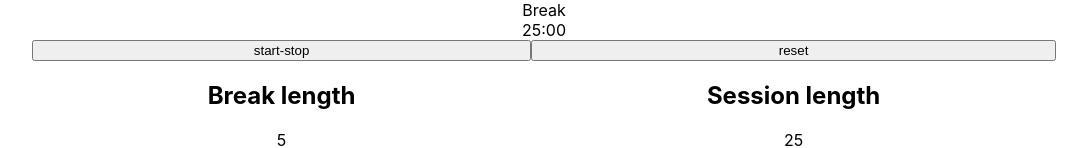
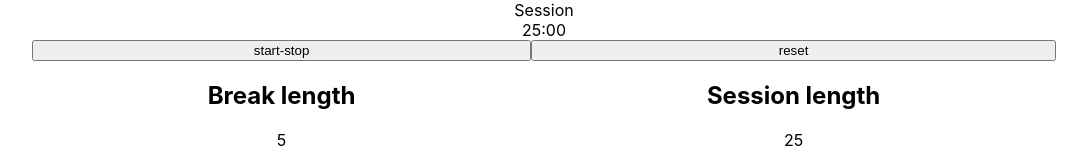
Before and after one commit to Mejsun/pomodoro, a React (Create React App) app: page / in a window 1280 px wide. Shown: the top 148 px of the page, without its empty margins (96-1183 px from the left). Built offline with nearby package versions, Linux system fonts and the light colour scheme.

Commit message:
switching between session and break when timer reaches 00:00

```diff
--- a/src/App.js
+++ b/src/App.js
@@ -5,31 +5,40 @@ function App() {
   const [breakLength, setBreakLength] = useState(5);
   const [sessionLength, setSessionLength] = useState(25);
   const [seconds, setSeconds] = useState(0);
-  const [minutes, setMinutes] = useState(25);
+  const [minutes, setMinutes] = useState(sessionLength);
   const [pause, setPause] = useState(true);
-  //const [timeLeft, setTimeLeft] = useState([minutes, seconds])
-  const [tracker, setTracker] = useState('Break')
+  const [type, setType] = useState('Session')
 
   const handleBrIncrement = ()=> {
     if(breakLength >= 0 && breakLength < 60){
     setBreakLength(breakLength+1)
+    if(type === 'Break'){
+      setMinutes(breakLength+1)
+    }
     }
   }
   const handleBrDecrement = ()=> {
     if(breakLength > 1 && breakLength < 60){
     setBreakLength(breakLength-1)
+    if(type === 'Break'){
+      setMinutes(breakLength-1)
+    }
     }
   }
   const handleSeIncrement = ()=> {
     if(sessionLength >= 0 && sessionLength < 60){
       setSessionLength(sessionLength+1)
-      setMinutes(sessionLength+1)
+      if(type === 'Session'){
+        setMinutes(sessionLength+1)
+      }
     }
   }
   const handleSeDecrement = () => {
     if(sessionLength > 1 && sessionLength < 60){
-    setSessionLength(sessionLength-1)
-    setMinutes(sessionLength-1)
+      setSessionLength(sessionLength-1)
+      if(type === 'Session'){
+      setMinutes(sessionLength-1)
+      }
     }
   }
   const clearAll = () => {
@@ -37,7 +46,7 @@ function App() {
     setSessionLength(25)
     setSeconds(0)
     setMinutes(25)
-    setTracker('Break')
+    setType('Session')
     setPause(true)
   }
   const togglePause = () => {
@@ -50,34 +59,26 @@ function App() {
 
     if (!pause) {
     interval = setTimeout(() => {
-        if(seconds > 0 && sessionLength >= 0){
+        if(seconds > 0){
           setSeconds(seconds - 1);
-          setTracker('Session')
-
-        } else if (seconds === 0 && sessionLength > 0){
+        } else if (seconds === 0 && minutes !== 0){
           setSeconds(60  - 1)
-          setMinutes(sessionLength - 1);
-          setTracker('Session')
-        }else if (seconds === 0 && sessionLength === 0){
+          if (type === 'Session'){
+            setMinutes(sessionLength - 1)
+            setType('Session')
+          }else{
+            setMinutes(breakLength - 1)
+            setType('Break')
+          }
+        } else if (seconds === 0 && minutes === 0){
           setSeconds(60  - 1)
-          setMinutes(breakLength);
-          setTracker('Break')
-
-        }else if (seconds === 0 && breakLength > 0){
-          setSeconds(60  - 1)
-          setMinutes(breakLength - 1);
-          setTracker('Break')
-
-        }else if(seconds > 0 && breakLength >= 0){
-          setSeconds(seconds - 1);
-          setTracker('Break')
-
-        }else if (seconds === 0 && breakLength === 0){
-          setSeconds(60  - 1)
-          setMinutes(sessionLength);
-          setTracker('Session')
-          /*
-          */
+          if (type === 'Session'){
+            setMinutes(breakLength)
+            setType('Break')
+          }else{
+            setMinutes(sessionLength)
+            setType('Session')
+          }
         }
       }, 1000);
     }
@@ -88,12 +89,12 @@ function App() {
 
 
 
-  }, [pause, seconds, breakLength, sessionLength, ]);
+  }, [breakLength, pause, seconds, sessionLength, type, minutes ]);
 
   return (
     <div className="App">
 
-      <span id="timer-label">{tracker}</span>
+      <span id="timer-label">{type}</span>
       <span id="time-left">{`${(minutes.toString().padStart(2, '0'))}:${(seconds.toString().padStart(2, '0'))}`}</span>
       <button id="start_stop" onClick={togglePause}>start-stop</button>
       <button id="reset" onClick={clearAll}>reset</button>
```
